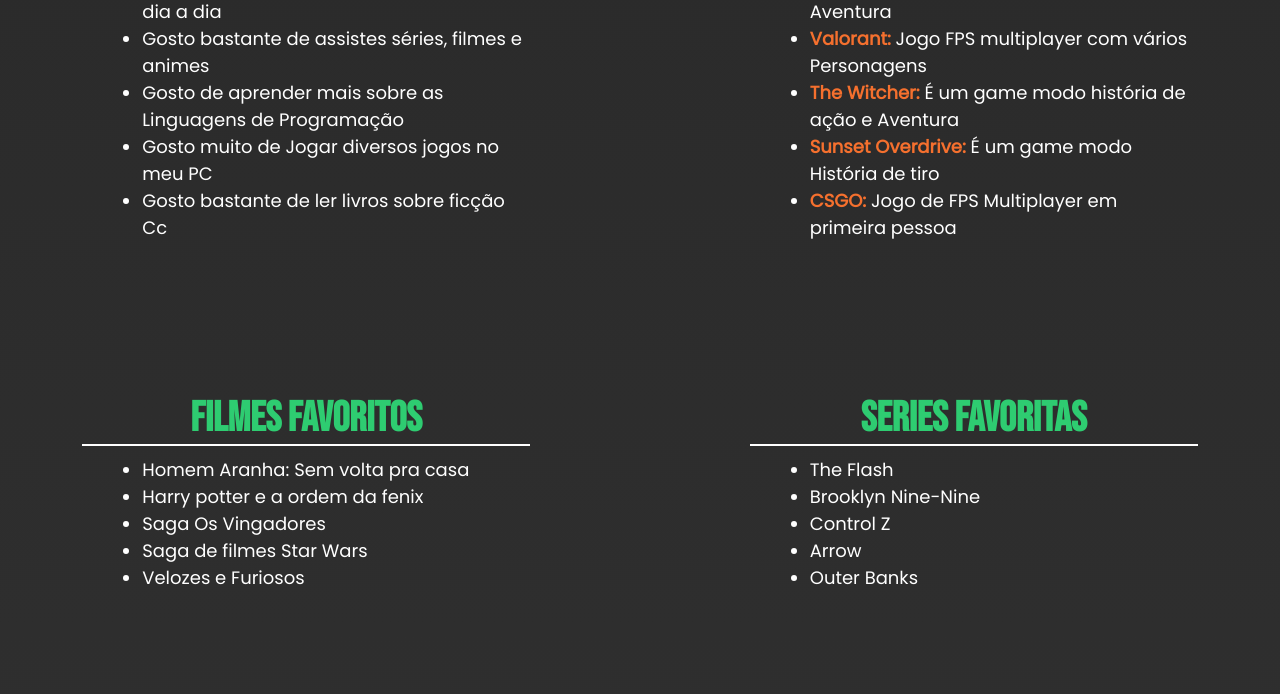
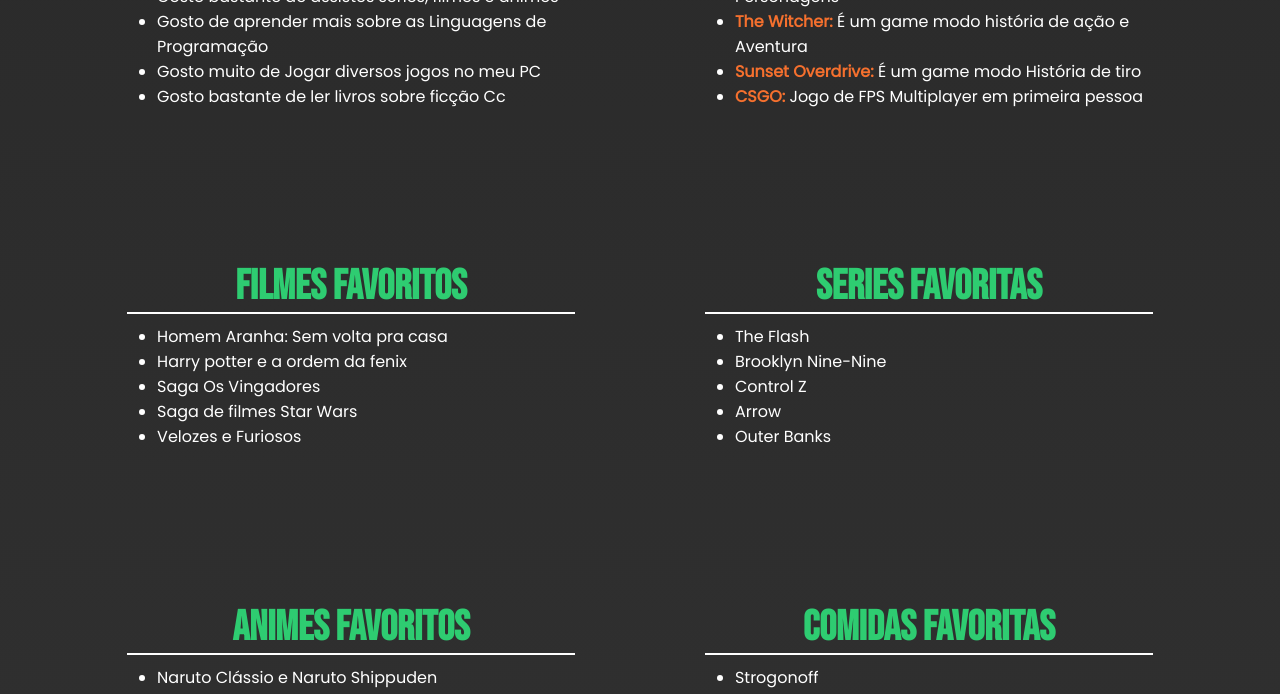
Before and after one commit to Hugo-Machado02/tsi_apresentacao_aula_1, a plain HTML site: page index.html in a window 1280 px wide. Shown: the part 689-1383 px from the top of the page. Drawn offline with Linux system fonts and the light colour scheme.

Commit message:
Commit Inicial

```diff
--- a/style.css
+++ b/style.css
@@ -1,18 +1,6 @@
 @import url('https://fonts.googleapis.com/css2?family=Poppins&display=swap');
-@import url('https://fonts.googleapis.com/css2?family=Josefin+Slab:wght@300;400;500&display=swap');
-@import url('https://fonts.googleapis.com/css2?family=Baloo+Da+2:wght@400;500;600&display=swap');
 @import url('https://fonts.googleapis.com/css2?family=Bebas+Neue&display=swap');
 @import url('https://fonts.googleapis.com/css2?family=Passion+One&display=swap');
-
-
-/*font-family: 'Baloo Da 2', cursive;
-font-family: 'Josefin Slab', serif;
-font-family: 'Poppins', sans-serif;
-font-family: 'Bebas Neue', cursive;
-font-family: 'Passion One', cursive;
-
-verde: #2ecc71
-Laranja: #f5702e*/
 
 *{
     margin: 0;
@@ -65,7 +53,7 @@
 }
 
 .left{
-    margin-right: 9%;
+    margin-right: 2%;
 }
 
 .listas .titulo_lista{
@@ -77,10 +65,10 @@
 
 
 .listas .caracteristicas{
-    font-size: 18px;
+    font-size: 16px;
     text-align: left;
     margin-top: 10px;
-    margin-left: 60px;
+    margin-left: 30px;
 }
 
 .listas:hover{
```
